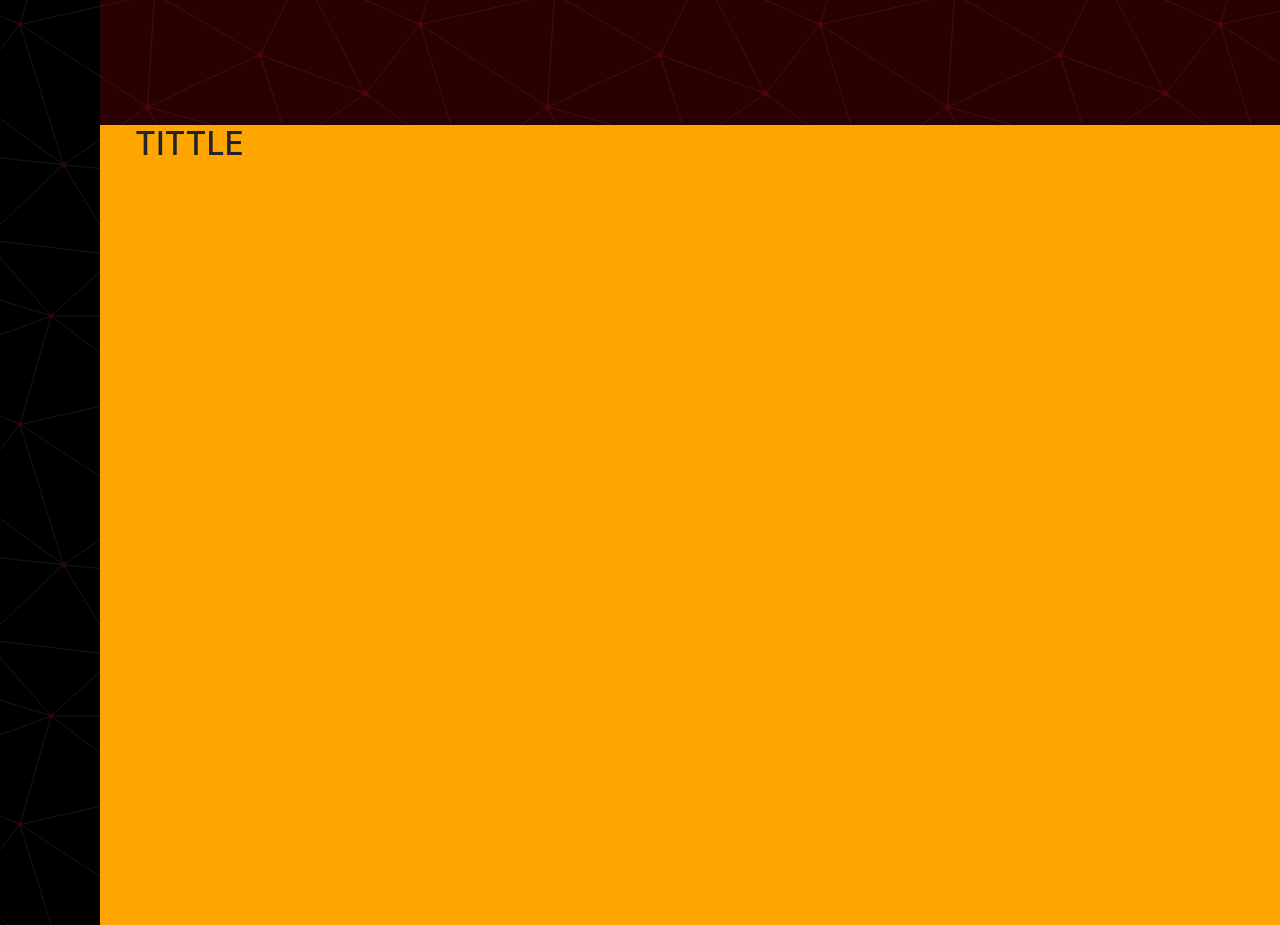
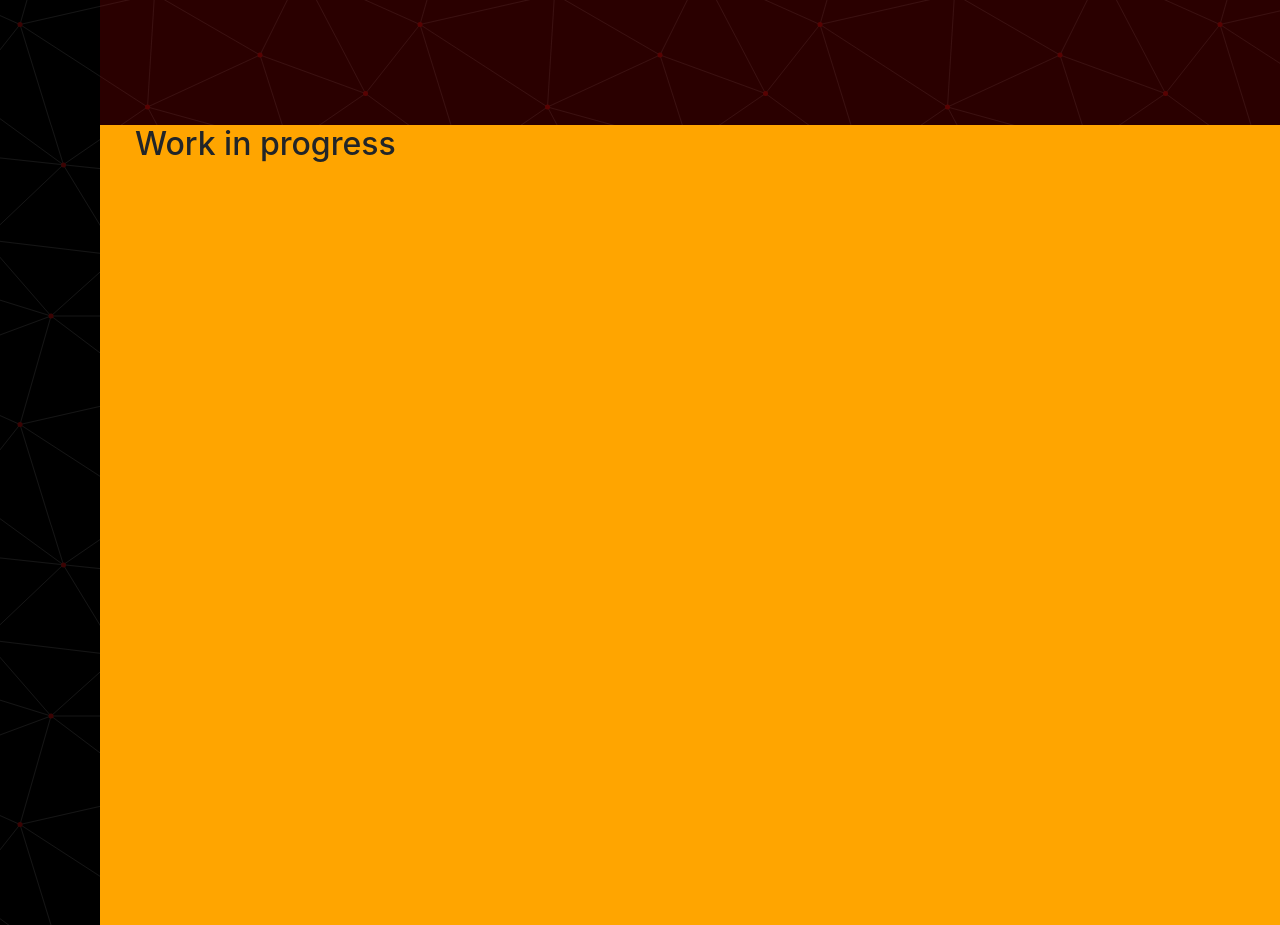
Before and after one commit to mickelelkhoury/mellobacon.github.io, a plain HTML site: page index.html in a window 1280 px wide. Shown: the part 2275-3200 px from the top of the page. Drawn offline with nearby package versions, Linux system fonts and the light colour scheme; a web font is replaced by a local one.

Commit message:
small change

```diff
--- a/index.html
+++ b/index.html
@@ -152,7 +152,7 @@
                 <section id="Projects" class="container-fluid">
                     <div class="container">
                         <div class="title">
-                            <h2>TITTLE</h2>
+                            <h2>Work in progress</h2>
                         </div>
                     </div>
                 </section>
```
